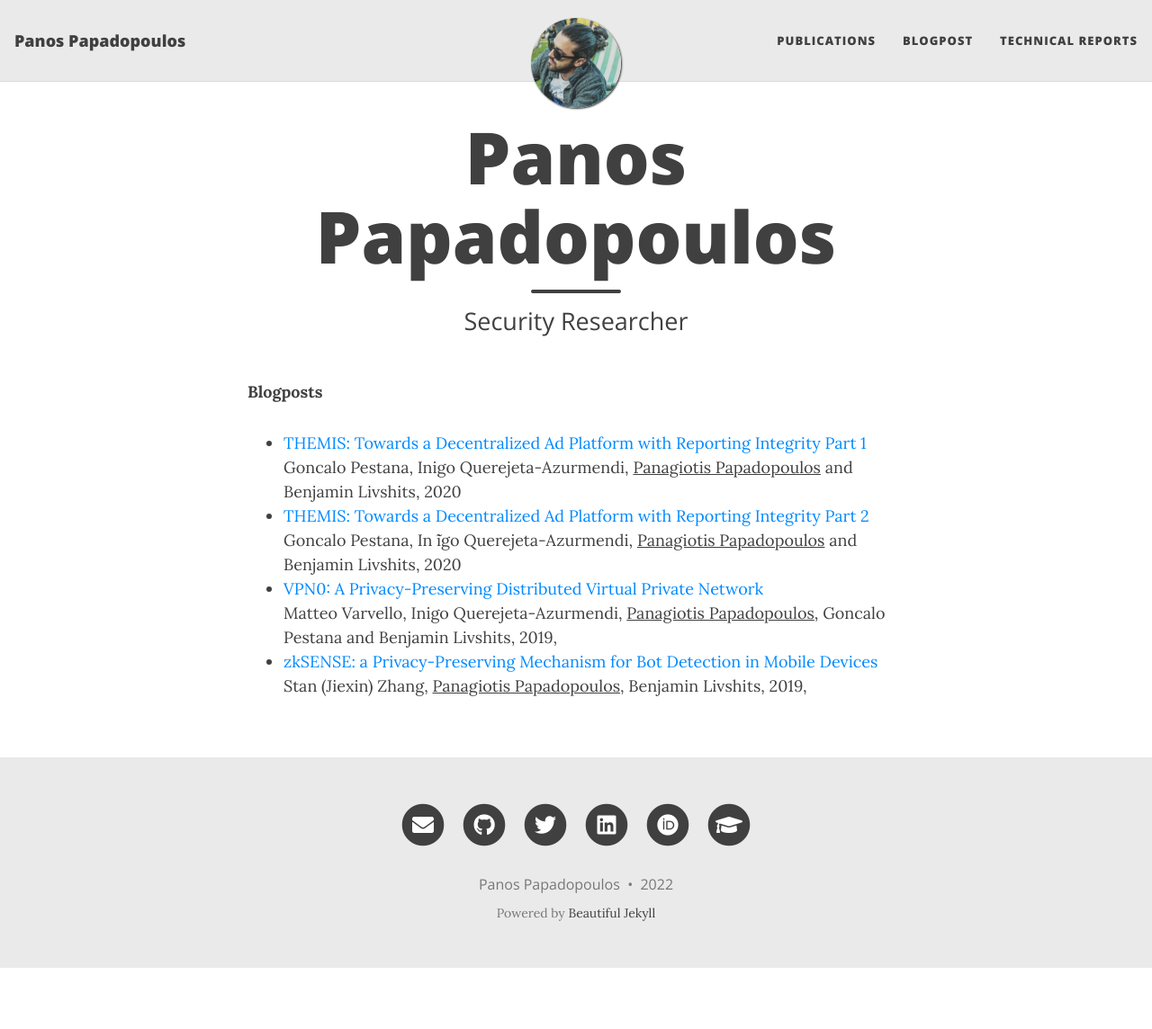
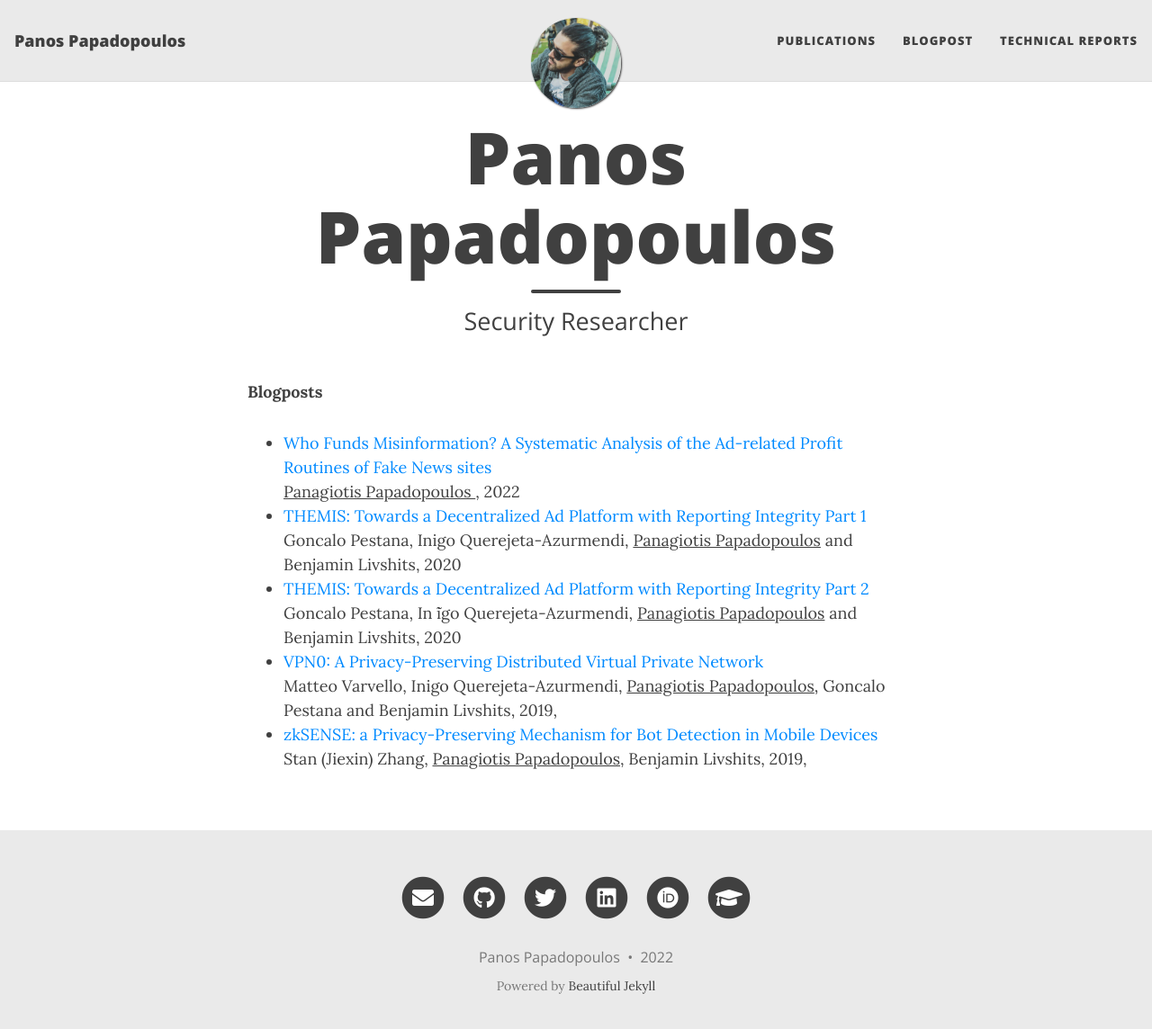
Before and after one commit to panpap/panpap.github.io, a Jekyll site: the page built from blogposts.md, in a window 1280 px wide and 1157 px high. Shown: the top 1144 px of the window at 90% size. Built offline with Jekyll 4.4.1, drawn with Linux system fonts in a browser that asks for light colours; nearby versions of some CDN libraries.

Commit message:
Update blogposts.md

```diff
--- a/blogposts.md
+++ b/blogposts.md
@@ -5,7 +5,8 @@ subtitle: Security Researcher
 ---
 
 **Blogposts**
-
+- [Who Funds Misinformation? A Systematic Analysis of the Ad-related Profit Routines of Fake News sites
+](https://montrealethics.ai/who-funds-misinformation-a-systematic-analysis-of-the-ad-related-profit-routines-of-fake-news-sites/)<br> <u> Panagiotis Papadopoulos </u>, 2022
 - [THEMIS: Towards a Decentralized Ad Platform with Reporting Integrity Part 1](https://brave.com/themis/)<br> Goncalo Pestana, Inigo Querejeta-Azurmendi, <u>Panagiotis Papadopoulos</u> and Benjamin Livshits, 2020
 - [THEMIS: Towards a Decentralized Ad Platform with Reporting Integrity Part 2](hhttps://brave.com/themis-smart-contracts-and-sidechains/)<br> Goncalo Pestana, In ̃igo Querejeta-Azurmendi, <u>Panagiotis Papadopoulos</u> and Benjamin Livshits, 2020
 - [VPN0: A Privacy-Preserving Distributed Virtual Private Network](https://brave.com/vpn0-a-privacy-preserving-distributed-virtual-private-network/)<br> Matteo Varvello, Inigo Querejeta-Azurmendi, <u>Panagiotis Papadopoulos</u>, Goncalo Pestana and Benjamin Livshits, 2019,
```
